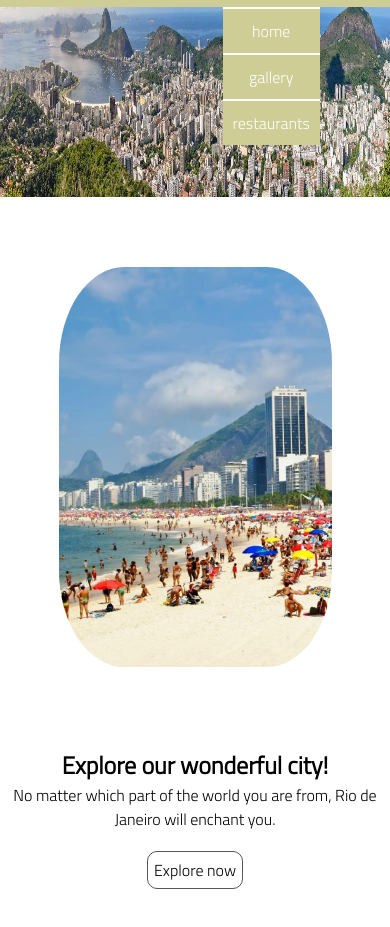
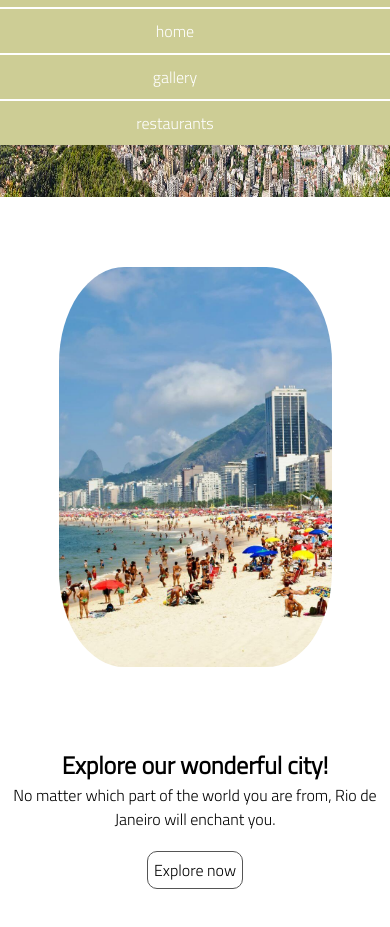
Before and after one commit to elaguimaraes/riodejaneiro, a plain HTML site: page index.html in a window 390 px wide. Both pictures are taken after a click on the element 268 px from the left and 40 px from the top of the page. Shown: the part 63-990 px from the top of the page. Drawn offline with nearby package versions, Linux system fonts and the light colour scheme.

Commit message:
Update main.css

```diff
--- a/css/main.css
+++ b/css/main.css
@@ -63,14 +63,14 @@
 .rj-menu-mobile {
     display: none;
     margin-top: 60px;
-    margin-right: 20px;
+    right: -200px;
     position: fixed;
     -webkit-transition: all ease .1s;
     transition: all ease .1s;
 }
 
 .rj-menu-mobile#mobile {
-    right: 50px;
+    left: -240px;
 }
 
 .rj-menu-mobile nav a {
```
